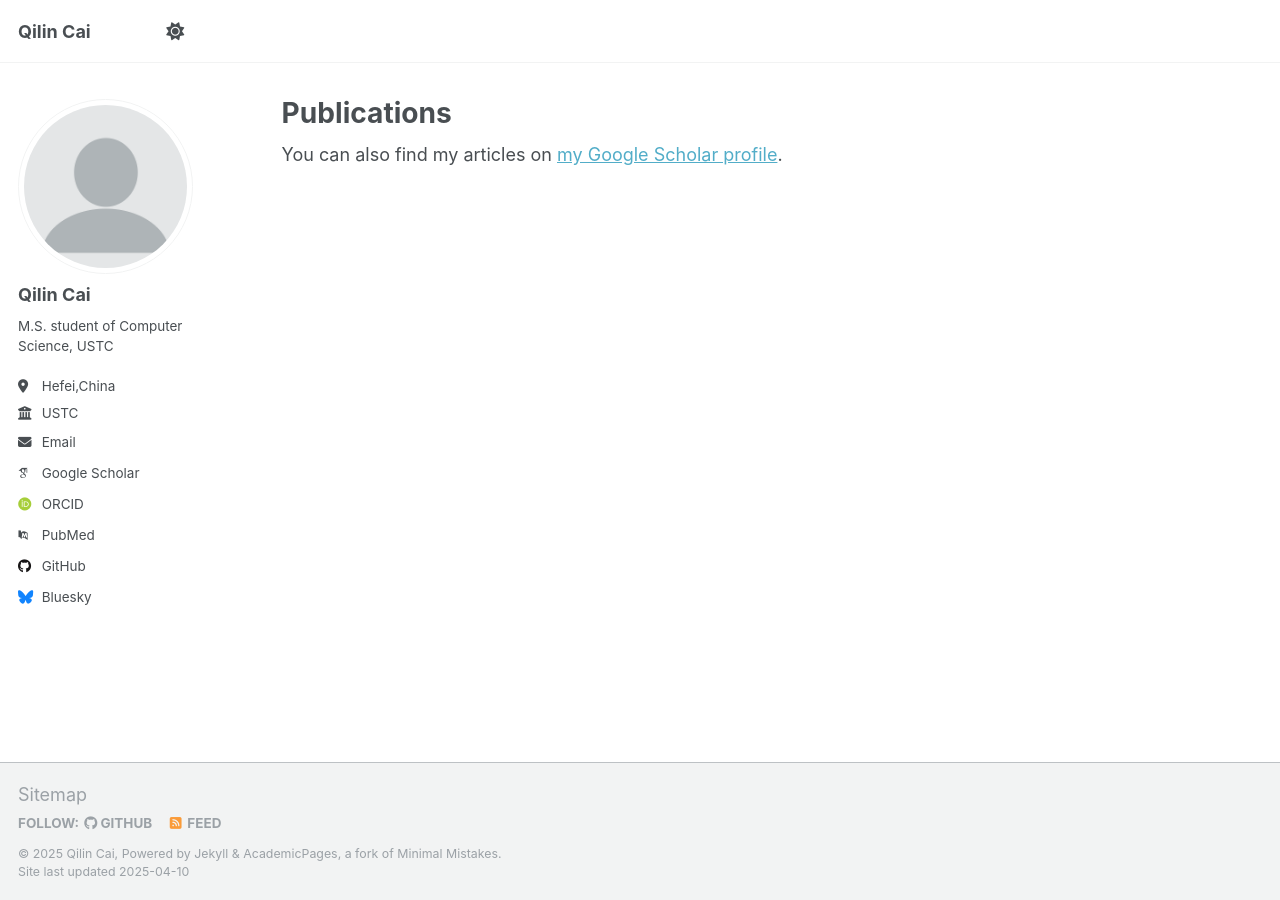
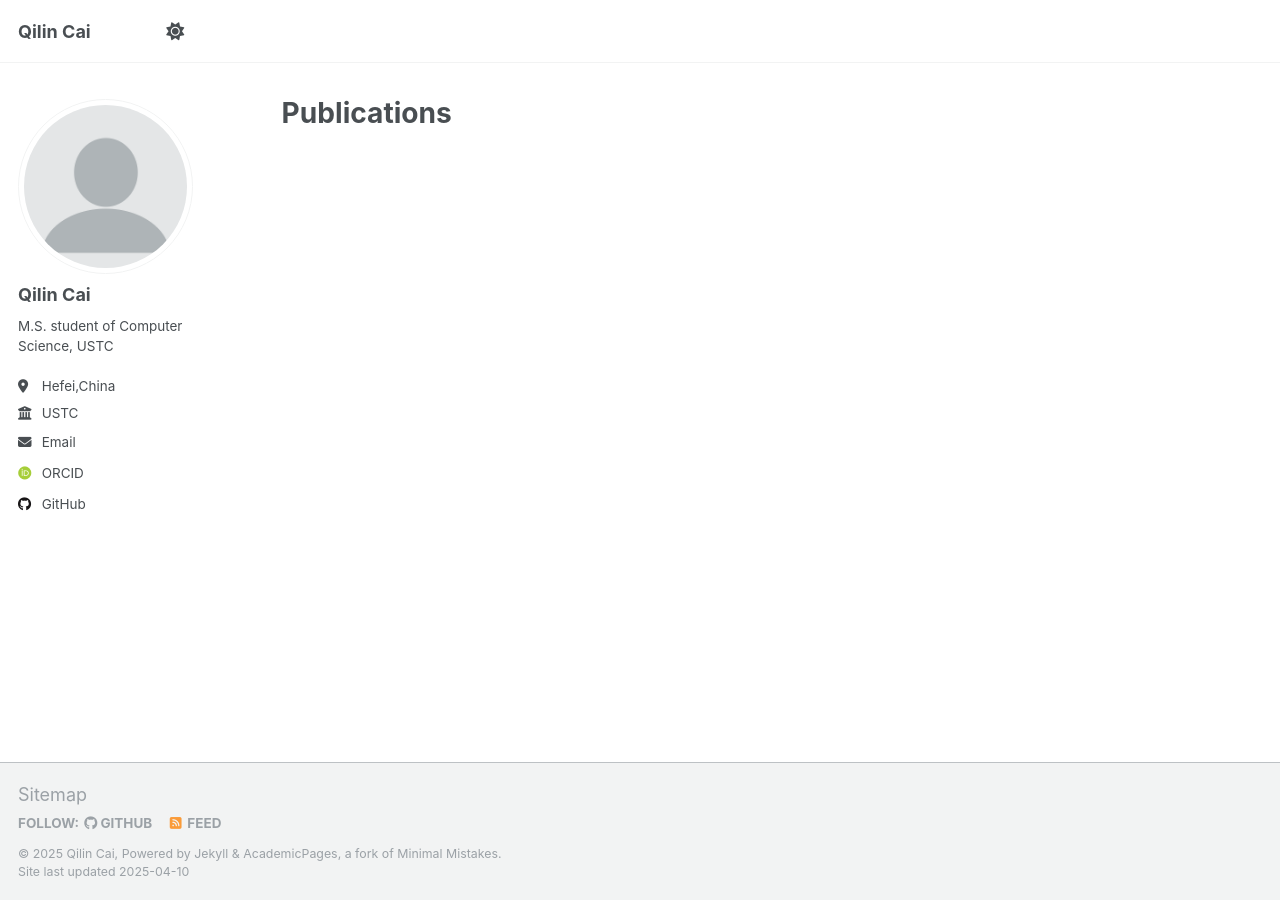
Before and after one commit to r0o0r/Qilin.github.io, a Jekyll site: the page built from _pages/publications.html, in a window 1280 px wide. Built offline with Jekyll 4.4.1, drawn with Linux system fonts in a browser that asks for light colours; some web fonts are replaced; part of the change alters nothing that is shown.

Commit message:
Update _config.yml

```diff
--- a/_config.yml
+++ b/_config.yml
@@ -32,14 +32,7 @@ author:
   email            : "none@example.org"
 
   # Academic websites
-  arxiv            : # URL - Update with the correct link to your profile
-  googlescholar    : "https://scholar.google.com/citations?user=PS_CX0AAAAAJ"
-  impactstory      : # URL
   orcid            : "https://orcid.org/0009-0008-6860-9281"
-  semantic         : # URL
-  pubmed           : "https://www.ncbi.nlm.nih.gov/pubmed/?term=john+snow"
-  researchgate     : # URL
-  scopus           : # URL
 
   # Repositories and software development
   bitbucket        : # Username - Update with your username on the site
@@ -50,7 +43,6 @@ author:
   stackoverflow    : # User number or user number and name (i.e., use "1" or "1/jeff-atwood")
 
   # Social media
-  bluesky          : "bsky.app" # Replace this with you Bluesky username
   facebook         : # Username
   flickr           : # Username
   foursquare       : # Username
```
